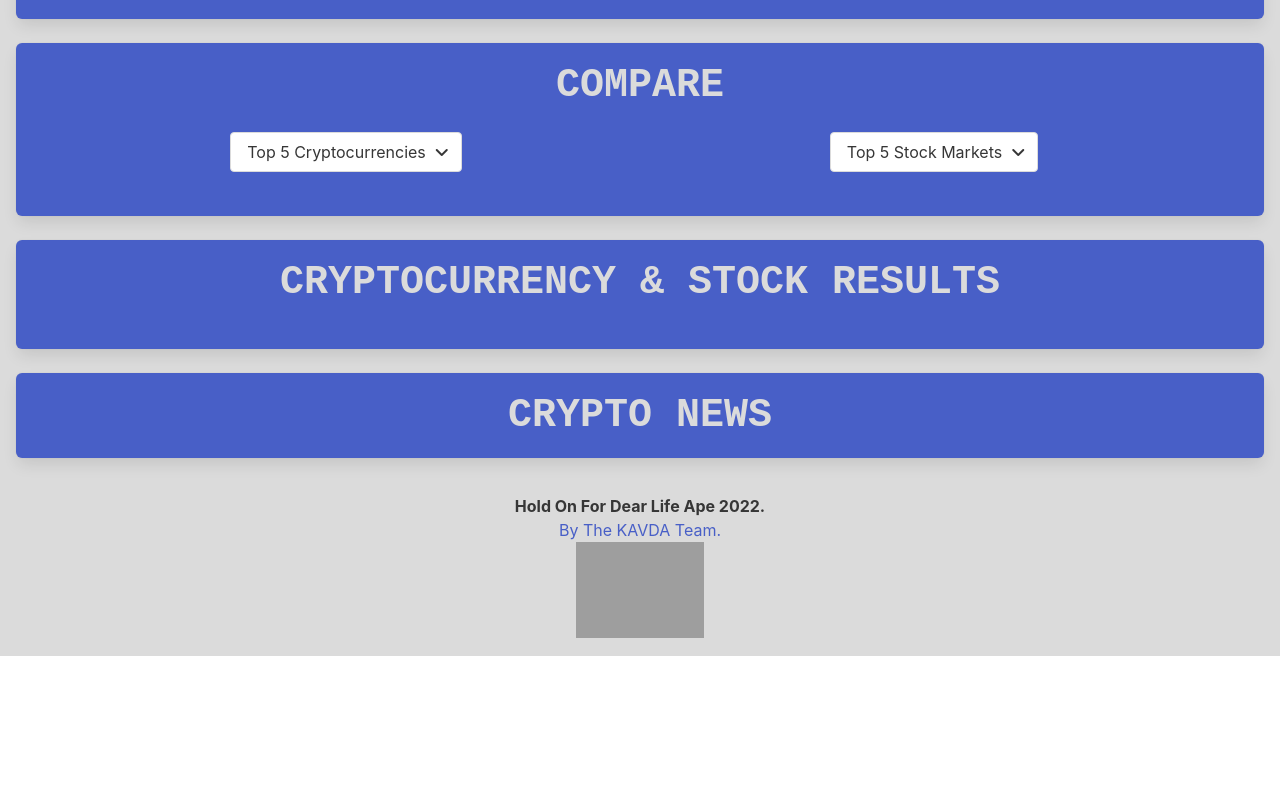
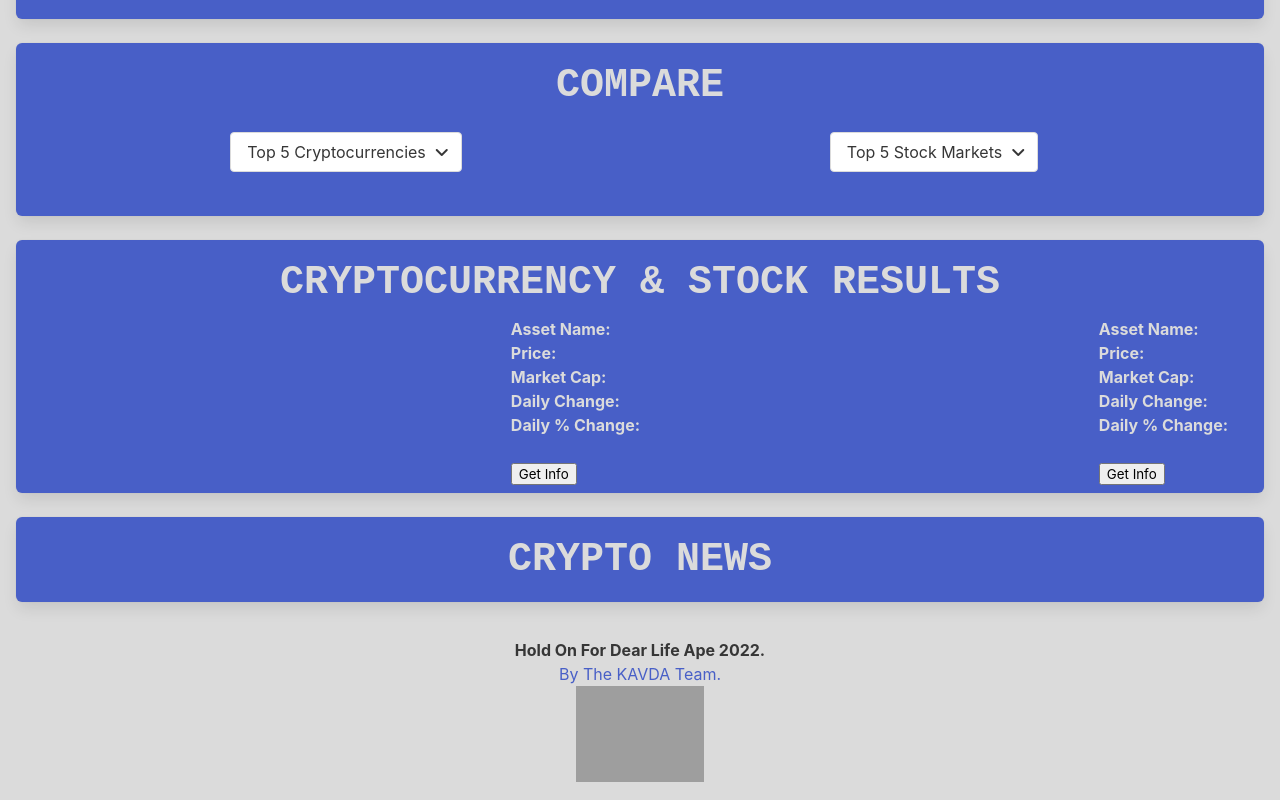
Before and after one commit to drkevinfriday/Hold-On-for-Dear-Life-Ape, a plain HTML site: page index.html in a window 1280 px wide. Shown: the part 1606-2406 px from the top of the page. Before the commit the page ends 2262 px from the top, so only its background shows below. Drawn offline with nearby package versions, Linux system fonts and the light colour scheme; grey boxes are pictures that could not be loaded.

Commit message:
added info for crypto and stock results; will need to work on text alignment and colors

```diff
--- a/index.html
+++ b/index.html
@@ -144,24 +144,37 @@
         <h2 class="title is-2 has-text-centered has-text-grey-lighter is-family-monospace">
           CRYPTOCURRENCY & STOCK RESULTS
         </h2>
-        <div class="columns level">
+        <div class="columns is-mobile level">
 
           <!--CRYPTOCURRENCY RESULTS-->
-          <div class="column level-item" id="crypto-results">
+          <div class="column level-item" id="cryptoResults">
           </div>
           <strong>
             <!--TESTING CRYPTO DISPLAY-->
-            <ul class="has-text-justified has-text-grey-lighter">
-              <li class="coinName"></li>
-              <li class="coinPrice"></li>
-              <li class="coinMcap"></li>
-              <li class="coinDayChg"></li>
-              <li class="coinPercentageChange"></li>
+            <ul class="has-text-left has-text-grey-lighter">
+              <li class="coinName">Asset Name: </li>
+              <li class="coinPrice">Price: </li>
+              <li class="coinMcap">Market Cap:</li>
+              <li class="coinDayChg">Daily Change:</li>
+              <li class="coinPercentageChange">Daily % Change:</li>
+              <br>
+              <button class="showName">Get Info</button>
             </ul>
           </strong>
           <!--STOCKS RESULTS-->
-          <div class="column level-item" id="stock-results">
+          <div class="column level-item" id="stockResults">
           </div>
+          <strong>
+          <ul class="has-text-justified has-text-grey-lighter stock Results">
+            <li class="stockName">Asset Name:</li>
+            <li class="stockPrice">Price:</li>
+            <li class="stockMcap">Market Cap:</li>
+            <li class="stockDayChg">Daily Change:</li>
+            <li class="stockPrecentChange">Daily % Change:</li>
+            <br>
+            <button class="showName">Get Info</button>
+          </ul>
+        </strong>
      </div>
  </section>
 
```
